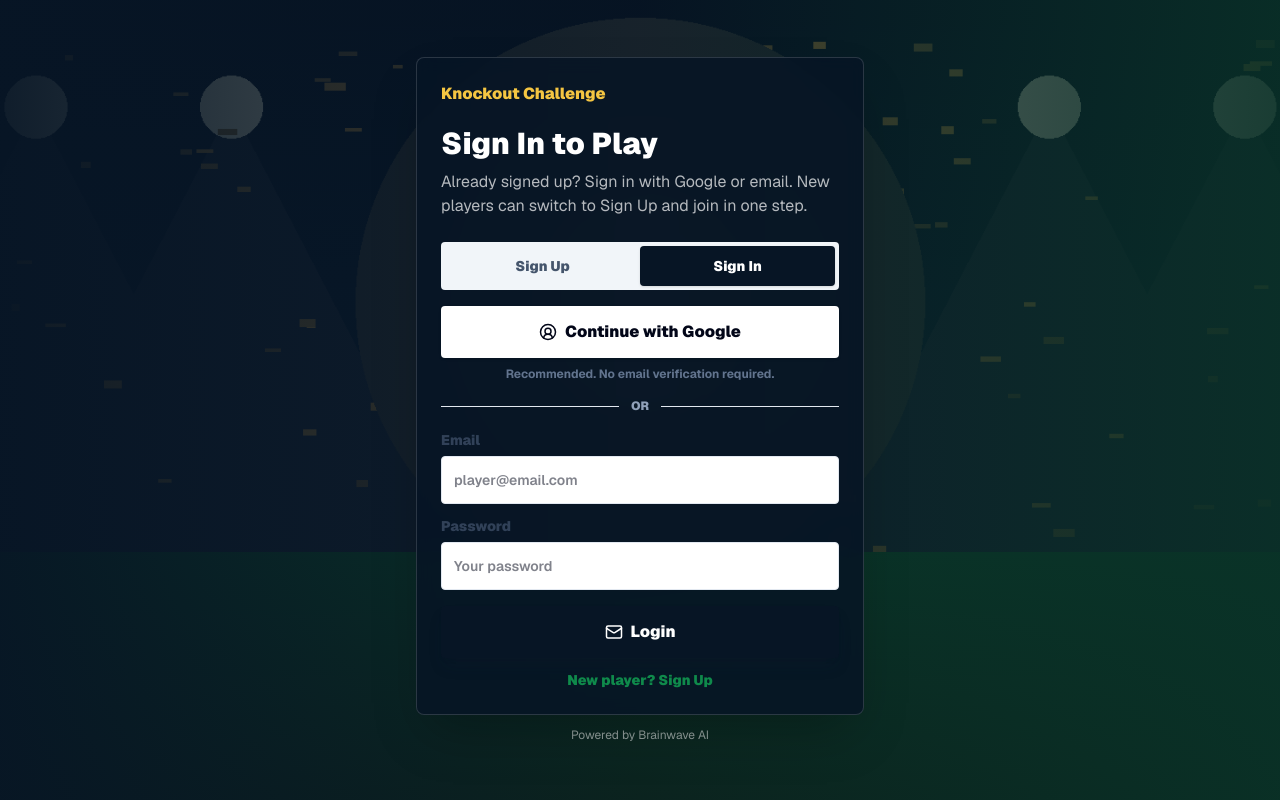
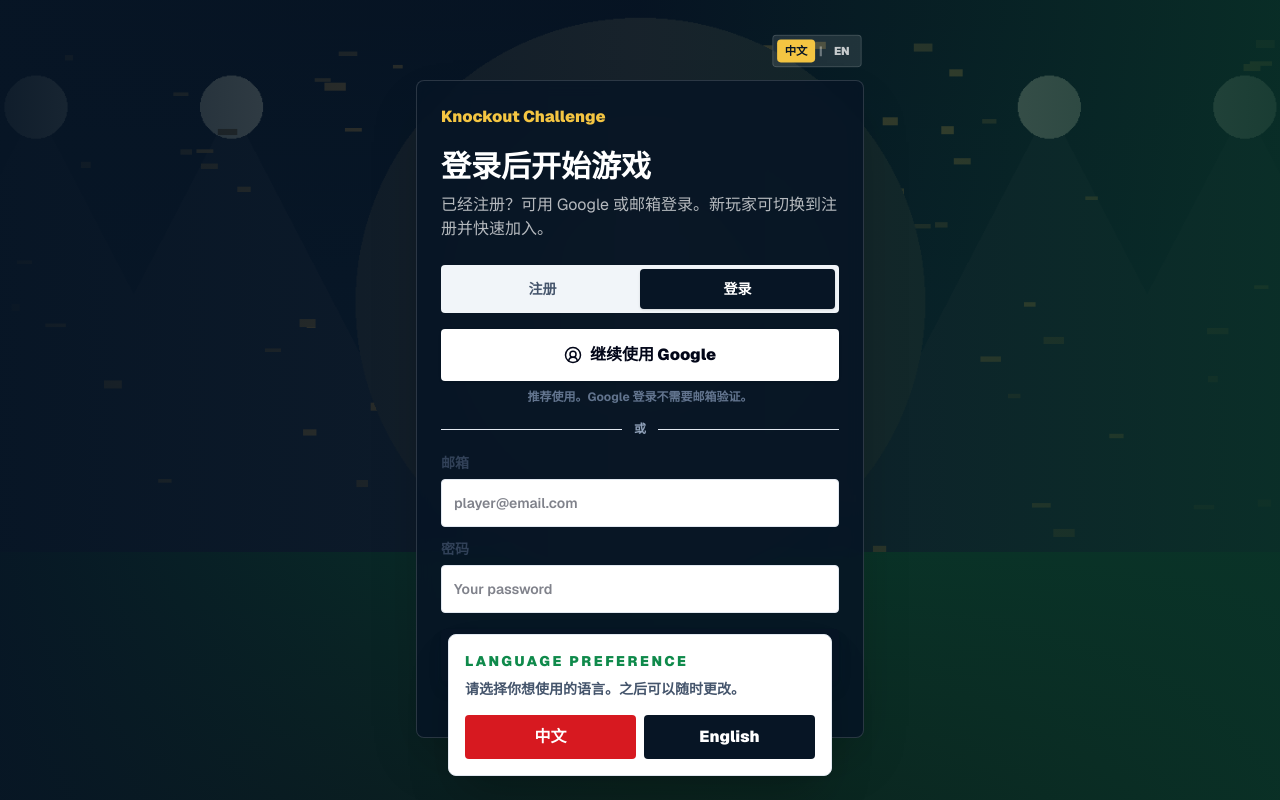
Before and after one commit to cantonmedia-ai/laozhaopai-32-worldcup-game, a Next.js app: page /login in a window 1280 px wide. Built offline with nearby package versions, Linux system fonts and the light colour scheme.

Commit message:
Fix auth error messaging and page translations

```diff
--- a/src/app/login/page.tsx
+++ b/src/app/login/page.tsx
@@ -1,5 +1,10 @@
 import Link from "next/link";
 import { AuthButtons } from "@/components/auth-buttons";
+import {
+  LanguageProvider,
+  LanguageSwitcher,
+  T,
+} from "@/components/language-provider";
 
 export default async function LoginPage({
   searchParams,
@@ -10,16 +15,21 @@
   const initialMode = params.mode === "signup" ? "signup" : "login";
 
   return (
-    <main className="stadium-hero grid min-h-screen place-items-center px-4 text-white">
+    <LanguageProvider initialLanguage="zh">
+      <main className="stadium-hero grid min-h-screen place-items-center px-4 text-white">
       <div className="w-full max-w-md">
+        <div className="mb-3 flex justify-end">
+          <LanguageSwitcher compact />
+        </div>
         <div className="rounded-lg border border-white/15 bg-[#071525]/85 p-6 shadow-2xl backdrop-blur">
           <Link href="/" className="font-black text-[#f4c542]">
             Knockout Challenge
           </Link>
-          <h1 className="mt-5 text-3xl font-black">Sign In to Play</h1>
+          <h1 className="mt-5 text-3xl font-black">
+            <T k="auth.signInToPlay" />
+          </h1>
           <p className="mt-2 text-white/70">
-            Already signed up? Sign in with Google or email. New players can
-            switch to Sign Up and join in one step.
+            <T k="auth.loginIntro" />
           </p>
           {params.error ? (
             <p className="mt-4 rounded bg-red-50 p-3 text-sm font-bold text-red-700">
@@ -34,6 +44,7 @@
           Powered by Brainwave AI
         </p>
       </div>
-    </main>
+      </main>
+    </LanguageProvider>
   );
 }
--- a/src/components/auth-buttons.tsx
+++ b/src/components/auth-buttons.tsx
@@ -2,6 +2,8 @@
 
 import { useState } from "react";
 import { CircleUserRound, Loader2, Mail } from "lucide-react";
+import { useLanguage } from "@/components/language-provider";
+import { t } from "@/i18n";
 import { logClientAction, logClientError } from "@/lib/monitoring-client";
 import { createClient, isSupabaseConfigured } from "@/lib/supabase/client";
 
@@ -27,8 +29,12 @@
   return typeof userProvider === "string" && userProvider ? userProvider : fallback;
 }
 
-function friendlyAuthError(message: string, mode: AuthMode) {
+function friendlyAuthError(message: string, mode: AuthMode, googleNotEnabledMessage?: string) {
   const lowerMessage = message.toLowerCase();
+
+  if (lowerMessage.includes("unsupported provider") || lowerMessage.includes("provider is not enabled")) {
+    return googleNotEnabledMessage || "Google login is not enabled yet. Please use email login first.";
+  }
 
   if (lowerMessage.includes("already") || lowerMessage.includes("registered")) {
     return "This email is already registered. Please login instead.";
@@ -45,11 +51,6 @@
   }
 
   return message || "Something went wrong. Please try again.";
-}
-
-function getGoogleButtonText(mode: AuthMode, loading: boolean) {
-  if (loading) return "Opening Google...";
-  return "Continue with Google";
 }
 
 async function ensurePlayerProfile(
@@ -128,6 +129,7 @@
   const [confirmPassword, setConfirmPassword] = useState("");
   const [loginEmail, setLoginEmail] = useState("");
   const [loginPassword, setLoginPassword] = useState("");
+  const { language } = useLanguage();
 
   function goToProfileSetup() {
     window.location.href = `/profile/setup?next=${encodeURIComponent(next)}`;
@@ -187,7 +189,9 @@
       });
       setLoading("");
       setErrorMessage(
-        error instanceof Error ? error.message : "Google login failed.",
+        error instanceof Error
+          ? friendlyAuthError(error.message, mode, t("auth.googleNotEnabled", language))
+          : "Google login failed.",
       );
     }
   }
@@ -403,7 +407,7 @@
               : "text-slate-600 hover:text-slate-950"
           } disabled:opacity-60`}
         >
-          Sign Up
+          {t("auth.signUp", language)}
         </button>
         <button
           type="button"
@@ -418,7 +422,7 @@
               : "text-slate-600 hover:text-slate-950"
           } disabled:opacity-60`}
         >
-          Sign In
+          {t("auth.signInTab", language)}
         </button>
       </div>
 
@@ -433,22 +437,22 @@
         ) : (
           <CircleUserRound size={18} />
         )}
-        {getGoogleButtonText(mode, loading === "google")}
+        {loading === "google" ? t("auth.googleLoading", language) : t("auth.google", language)}
       </button>
       <p className="-mt-2 text-center text-xs font-bold text-slate-500">
-        Recommended. No email verification required.
+        {t("auth.googleNote", language)}
       </p>
 
       <div className="flex items-center gap-3 text-xs font-black uppercase text-slate-400">
         <span className="h-px flex-1 bg-slate-200" />
-        or
+        {t("auth.or", language)}
         <span className="h-px flex-1 bg-slate-200" />
       </div>
 
       {mode === "signup" ? (
         <form onSubmit={createAccount} className="grid gap-3">
           <label className="grid gap-1.5 text-sm font-black text-slate-700">
-            Register with Email
+            {t("auth.registerEmail", language)}
             <input
               type="email"
               value={signupEmail}
@@ -460,7 +464,7 @@
             />
           </label>
           <label className="grid gap-1.5 text-sm font-black text-slate-700">
-            Password
+            {t("auth.password", language)}
             <input
               type="password"
               value={signupPassword}
@@ -473,7 +477,7 @@
             />
           </label>
           <label className="grid gap-1.5 text-sm font-black text-slate-700">
-            Confirm Password
+            {t("auth.confirmPassword", language)}
             <input
               type="password"
               value={confirmPassword}
@@ -491,10 +495,10 @@
             className="mt-1 flex h-13 w-full items-center justify-center gap-2 rounded bg-[#d71920] px-4 font-black text-white shadow-lg shadow-red-900/20 hover:bg-red-700 disabled:cursor-wait disabled:bg-slate-400"
           >
             {loading === "signup" ? <Loader2 className="animate-spin" size={18} /> : <Mail size={18} />}
-            {loading === "signup" ? "Creating..." : "Register with Email"}
+            {loading === "signup" ? t("auth.creating", language) : t("auth.createAccount", language)}
           </button>
           <p className="-mt-1 text-center text-xs font-bold text-slate-500">
-            Verification email required before joining games.
+            {t("auth.emailNote", language)}
           </p>
           <button
             type="button"
@@ -505,13 +509,13 @@
             }}
             className="text-center text-sm font-black text-[#0f8a4b] hover:text-[#0b6f3b] disabled:opacity-60"
           >
-            Already have an account? Sign In
+            {t("auth.haveAccount", language)}
           </button>
         </form>
       ) : (
         <form onSubmit={login} className="grid gap-3">
           <label className="grid gap-1.5 text-sm font-black text-slate-700">
-            Email
+            {t("auth.email", language)}
             <input
               type="email"
               value={loginEmail}
@@ -523,7 +527,7 @@
             />
           </label>
           <label className="grid gap-1.5 text-sm font-black text-slate-700">
-            Password
+            {t("auth.password", language)}
             <input
               type="password"
               value={loginPassword}
@@ -540,7 +544,7 @@
             className="mt-1 flex h-13 w-full items-center justify-center gap-2 rounded bg-[#071525] px-4 font-black text-white shadow-lg shadow-slate-900/20 hover:bg-slate-800 disabled:cursor-wait disabled:bg-slate-400"
           >
             {loading === "login" ? <Loader2 className="animate-spin" size={18} /> : <Mail size={18} />}
-            {loading === "login" ? "Logging in..." : "Login"}
+            {loading === "login" ? t("auth.loggingIn", language) : t("auth.login", language)}
           </button>
           <button
             type="button"
@@ -551,7 +555,7 @@
             }}
             className="text-center text-sm font-black text-[#0f8a4b] hover:text-[#0b6f3b] disabled:opacity-60"
           >
-            New player? Sign Up
+            {t("auth.newPlayer", language)}
           </button>
         </form>
       )}
--- a/src/components/fifa-last-32-page.tsx
+++ b/src/components/fifa-last-32-page.tsx
@@ -5,6 +5,7 @@
 import { LeaderboardTable, type LeaderboardRow } from "@/components/leaderboard";
 import { LiveScoreboard } from "@/components/live-scoreboard";
 import { PageShell, StatCard } from "@/components/app-shell";
+import { T } from "@/components/language-provider";
 import { ReferralInviteBanner } from "@/components/referral-invite-banner";
 import { TeamFlag } from "@/components/team-flag";
 import { teams } from "@/lib/demo-data";
@@ -151,12 +152,12 @@
                     FIFA World Cup 2026
                   </p>
                   <h2 className="text-2xl font-black leading-tight md:text-3xl">
-                    Join the Game
+                    <T k="home.joinTitle" />
                   </h2>
                 </div>
               </div>
               <p className="mb-5 break-words text-sm font-semibold leading-relaxed text-slate-600">
-                Sign in to play, save your score, and receive prize updates if you win.
+                <T k="home.joinSubtitle" />
               </p>
               <AuthButtons next="/game" />
               <Link
@@ -166,7 +167,7 @@
                 Admin
               </Link>
               <p className="mt-4 break-words rounded bg-slate-100 p-3 text-center text-xs font-bold text-slate-600">
-                Your WhatsApp number is only used for prize notification.
+                <T k="home.whatsappNote" />
               </p>
             </div>
           </div>
@@ -175,14 +176,14 @@
       <section className="mx-auto grid w-full max-w-7xl gap-4 px-4 py-6 md:grid-cols-[0.85fr_1.15fr] md:gap-6 md:py-10">
         <div className="grid grid-cols-2 gap-3 sm:grid-cols-2 md:gap-4">
           <StatCard
-            label="Current Round"
+            label={<T k="home.currentRound" />}
             value="32强生死战"
             detail="Round of 32"
             tone="green"
           />
-          <StatCard label="Correct Winner" value="5 pts" tone="gold" />
-          <StatCard label="Players" value={leaderboardRows.length} detail="Signed up" />
-          <StatCard label="Referral" value="Invite Rank" tone="navy" />
+          <StatCard label={<T k="home.correctWinner" />} value="5 pts" tone="gold" />
+          <StatCard label={<T k="home.players" />} value={leaderboardRows.length} detail={<T k="home.signedUp" />} />
+          <StatCard label={<T k="home.referral" />} value={<T k="home.inviteRank" />} tone="navy" />
         </div>
         <LeaderboardTable
           players={leaderboardRows.slice(0, 4)}
--- a/src/i18n/en.ts
+++ b/src/i18n/en.ts
@@ -33,6 +33,62 @@
   "language.helper": "Choose the language you want to use. You can change it anytime.",
   "profile.languagePreference": "Language Preference",
   "profile.languageSaved": "Language preference saved.",
+  "auth.signInToPlay": "Sign In to Play",
+  "auth.loginIntro": "Already signed up? Sign in with Google or email. New players can switch to Sign Up and join in one step.",
+  "auth.signUp": "Sign Up",
+  "auth.signInTab": "Sign In",
+  "auth.google": "Continue with Google",
+  "auth.googleLoading": "Opening Google...",
+  "auth.googleNote": "Recommended. No email verification required.",
+  "auth.or": "or",
+  "auth.registerEmail": "Register with Email",
+  "auth.email": "Email",
+  "auth.password": "Password",
+  "auth.confirmPassword": "Confirm Password",
+  "auth.createAccount": "Register with Email",
+  "auth.creating": "Creating...",
+  "auth.emailNote": "Verification email required before joining games.",
+  "auth.haveAccount": "Already have an account? Sign In",
+  "auth.login": "Login",
+  "auth.loggingIn": "Logging in...",
+  "auth.newPlayer": "New player? Sign Up",
+  "auth.googleNotEnabled": "Google login is not enabled in Supabase yet. Please use email login first, or enable Google in Supabase Auth Providers.",
+  "home.joinTitle": "Join the Game",
+  "home.joinSubtitle": "Sign in to play, save your score, and receive prize updates if you win.",
+  "home.whatsappNote": "Your WhatsApp number is only used for prize notification.",
+  "home.currentRound": "Current Round",
+  "home.correctWinner": "Correct Winner",
+  "home.players": "Players",
+  "home.signedUp": "Signed up",
+  "home.referral": "Referral",
+  "home.inviteRank": "Invite Rank",
+  "game.playerMission": "Player Mission",
+  "game.welcome": "Welcome",
+  "game.intro": "Submit your prediction before the Round of 32 begins.",
+  "game.game1Name": "Ultimate Predictor",
+  "game.startGame1": "Start Game 1 Now",
+  "game.createJoinTeam": "Create / Join Team",
+  "game.choosePlay": "Choose What To Play",
+  "game.startHere": "Start here",
+  "game.tournamentStatus": "Tournament status",
+  "game.openNow": "Open Now",
+  "game.game1Body": "Predict which teams will reach the Sweet 16, Elite 8, Final 4, Grand Final, and champion. Submit before the prediction deadline to lock your answer.",
+  "game.game2Body": "Predict the winner and score for each knockout match once Round of 32 fixtures are published.",
+  "game.game2Waiting": "Waiting for Round of 32 fixtures.",
+  "game.game1Open": "Current Game 1 stage: Sweet 16 open.",
+  "game.game1Submitted": "Sweet 16 submitted. Next: Elite 8 waiting results.",
+  "game.deadlinePending": "Deadline pending fixture confirmation. It will update automatically once the first Round of 32 match time is confirmed.",
+  "game.continueGame1": "Continue Game 1",
+  "game.predictionDeadline": "Prediction Deadline",
+  "game.deadlineHeadline": "Submit your prediction before the Round of 32 begins.",
+  "game.deadlineRule": "Closes 15 minutes before the first Round of 32 match.",
+  "game.deadline": "Deadline",
+  "game.closesIn": "Closes in",
+  "game.fixturesNotConfirmed": "Round of 32 fixtures are not confirmed yet.",
+  "game.deadlineAuto": "The deadline will be updated automatically once fixtures are published.",
+  "game.continuePrediction": "Continue Prediction",
+  "game.topRanking": "Top Ranking",
+  "game.noPlayers": "No signed-up players yet.",
 } as const;
 
 export default en;
--- a/src/i18n/zh.ts
+++ b/src/i18n/zh.ts
@@ -33,6 +33,62 @@
   "language.helper": "请选择你想使用的语言。之后可以随时更改。",
   "profile.languagePreference": "语言偏好",
   "profile.languageSaved": "语言偏好已保存。",
+  "auth.signInToPlay": "登录后开始游戏",
+  "auth.loginIntro": "已经注册？可用 Google 或邮箱登录。新玩家可切换到注册并快速加入。",
+  "auth.signUp": "注册",
+  "auth.signInTab": "登录",
+  "auth.google": "继续使用 Google",
+  "auth.googleLoading": "正在打开 Google...",
+  "auth.googleNote": "推荐使用。Google 登录不需要邮箱验证。",
+  "auth.or": "或",
+  "auth.registerEmail": "邮箱注册",
+  "auth.email": "邮箱",
+  "auth.password": "密码",
+  "auth.confirmPassword": "确认密码",
+  "auth.createAccount": "邮箱注册",
+  "auth.creating": "正在创建...",
+  "auth.emailNote": "邮箱注册需要先完成验证，才可以参加游戏。",
+  "auth.haveAccount": "已有账号？登录",
+  "auth.login": "登录",
+  "auth.loggingIn": "正在登录...",
+  "auth.newPlayer": "新玩家？注册",
+  "auth.googleNotEnabled": "Google 登录还未在 Supabase 启用。请先使用邮箱登录，或到 Supabase Auth Providers 开启 Google。",
+  "home.joinTitle": "Join the Game",
+  "home.joinSubtitle": "登录后即可参赛、保存分数，中奖时接收通知。",
+  "home.whatsappNote": "WhatsApp 号码只用于中奖通知。",
+  "home.currentRound": "当前回合",
+  "home.correctWinner": "猜中赢家",
+  "home.players": "玩家",
+  "home.signedUp": "已注册",
+  "home.referral": "邀请",
+  "home.inviteRank": "邀请榜",
+  "game.playerMission": "玩家任务",
+  "game.welcome": "欢迎",
+  "game.intro": "请在 32强生死战开始前提交预测。",
+  "game.game1Name": "最强预测家",
+  "game.startGame1": "开始 Game 1",
+  "game.createJoinTeam": "创建 / 加入战队",
+  "game.choosePlay": "选择玩法",
+  "game.startHere": "从这里开始",
+  "game.tournamentStatus": "赛事状态",
+  "game.openNow": "开放中",
+  "game.game1Body": "预测哪些国家会进入 16强、8强、4强、决赛和冠军。请在截止前提交并锁定答案。",
+  "game.game2Body": "32强赛程公布后，预测每一场淘汰赛赢家和比分。",
+  "game.game2Waiting": "等待 32强赛程公布。",
+  "game.game1Open": "当前 Game 1 阶段：Sweet 16 开放中。",
+  "game.game1Submitted": "Sweet 16 已提交。下一关：Elite 8 等待赛果。",
+  "game.deadlinePending": "截止时间等待赛程确认。系统会在第一场 32强比赛时间确认后自动更新。",
+  "game.continueGame1": "继续 Game 1",
+  "game.predictionDeadline": "预测截止时间",
+  "game.deadlineHeadline": "请在 32强生死战开始前提交预测。",
+  "game.deadlineRule": "第一场 32强比赛开始前 15 分钟截止。",
+  "game.deadline": "截止时间",
+  "game.closesIn": "剩余时间",
+  "game.fixturesNotConfirmed": "32强赛程还未确认。",
+  "game.deadlineAuto": "赛程公布后，系统会自动更新截止时间。",
+  "game.continuePrediction": "继续预测",
+  "game.topRanking": "排行榜预览",
+  "game.noPlayers": "暂时还没有玩家注册。",
 } as const;
 
 export default zh;
```
Also changed, not shown: src/app/game/page.tsx (+34 -31 lines), src/components/app-shell.tsx (+4 -4 lines).
